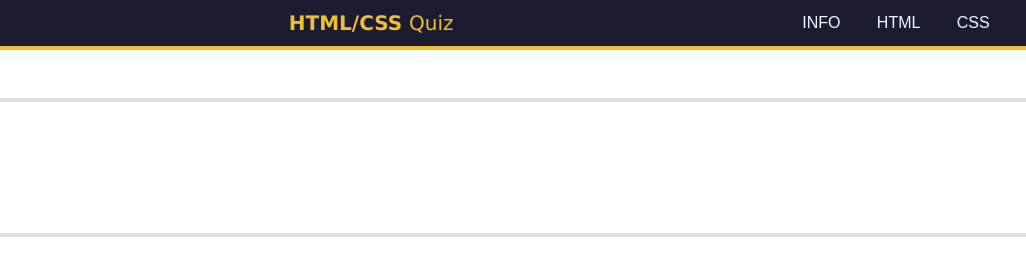
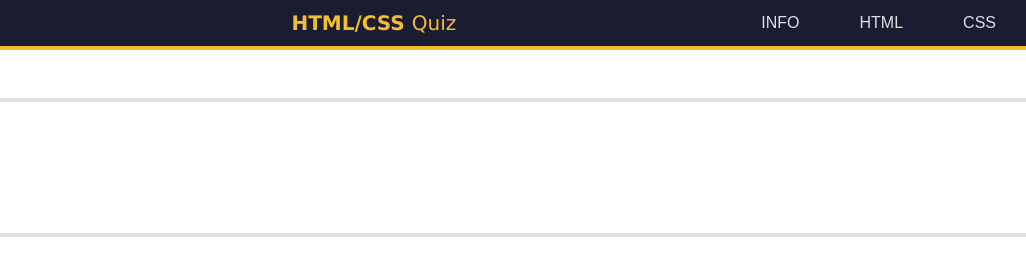
Before and after one commit to TarekGawish1/quiz-webpage, a plain HTML site: page index.html in a window 1280 px wide. Shown: the top 280 px of the page, 254-1280 px from the left. Drawn offline with Linux system fonts and the light colour scheme.

Commit message:
Edit nav bar tags

```diff
--- a/styles.css
+++ b/styles.css
@@ -42,22 +42,35 @@ header{
     margin: 20px;
 }
 
-nav {
-    width: 50%;
-    max-width: 300px;
-    height: 50px;
+nav > ul {
+    display: flex;
+    justify-content: space-evenly;
+    flex-wrap: wrap;
+    align-items: center;
+    padding-inline-start: 0;
+    margin-block: 0;
+    height: 100%;
   }
 
-  nav > ul {
-    display: flex;
-    justify-content: space-evenly;
-    list-style-type: none;
+  nav > ul > li {
+    color: #dfdfe2;
+    margin: 0 0.2rem;
+    padding: 0.2rem;
+    display: block;
+    margin: 20px;
+    padding: 10px;
   }
 
-.nav-tags{
+  nav > ul > li:hover {
+    background-color: #dfdfe2;
+    color: #1b1b32;
+    cursor: pointer;
+  }
+
+  li > a {
+    color: inherit;
     text-decoration: none;
-    color: aliceblue;
-}
+  }
 
 h1,h2{
     font-family:Verdana,sans-serif;
```
